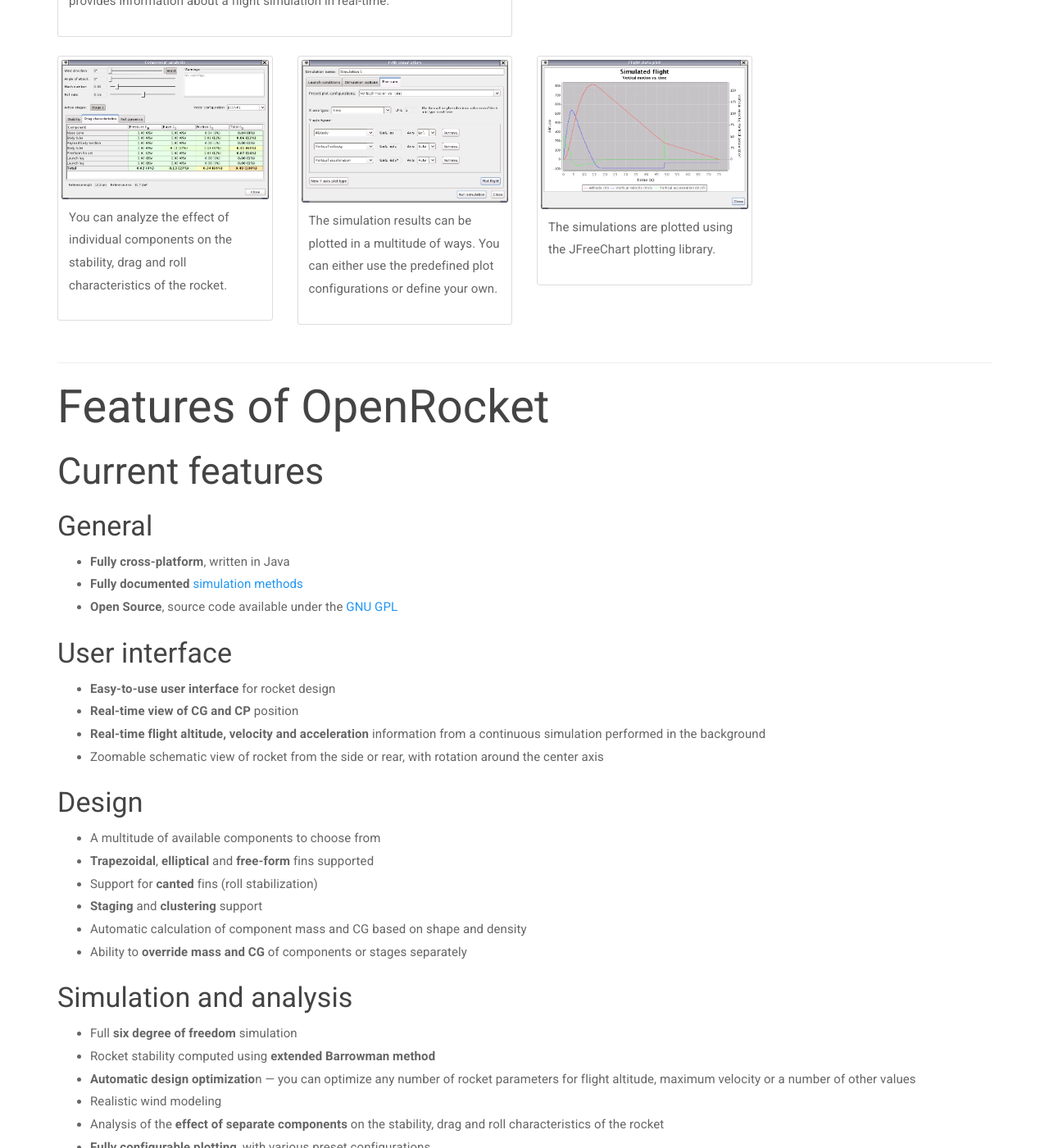
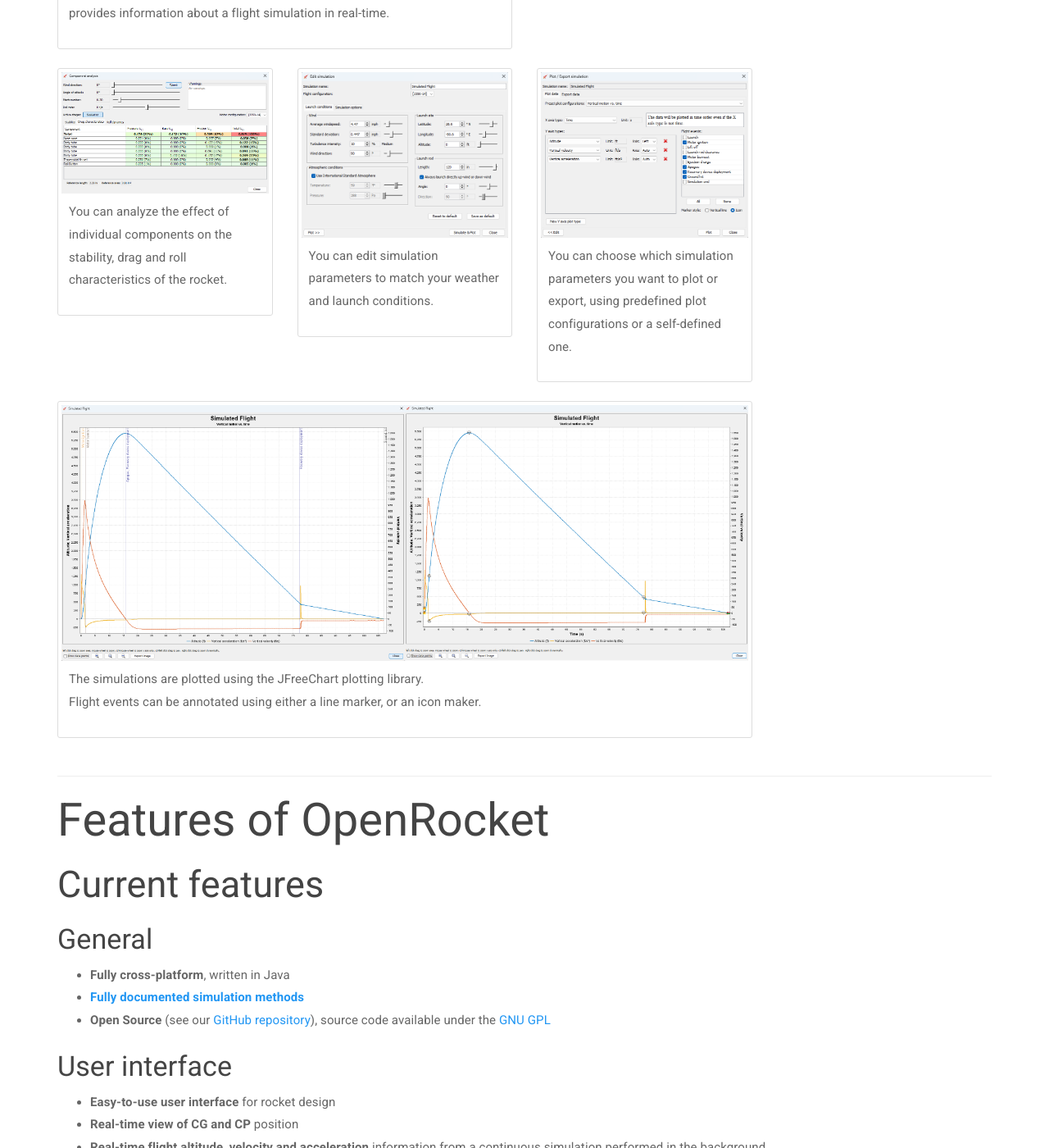
Before and after one commit to openrocket/openrocket.github.io, a Jekyll site: the page built from features.md, in a window 1280 px wide and 1400 px high, scrolled down 633 px. Shown: the whole window at 82% size. Built offline with Jekyll 4.4.1, drawn with Linux system fonts in a browser that asks for light colours; nearby versions of some CDN libraries; some of the changed text lies outside the part shown.

Commit message:
Update website screenshots + use some new tab hyperlinks

```diff
--- a/_includes/navbar.html
+++ b/_includes/navbar.html
@@ -25,8 +25,8 @@
           <ul class="dropdown-menu" role="menu">
 
             <li><a href="/features.html">Screenshots &amp; Features</a></li>
-            <li><a href="https://wiki.openrocket.info/User%27s_Guide">User Guides (Wiki)</a></li>
-            <li><a href="https://wiki.openrocket.info/Main_Page">More Guides (Wiki)</a></li>
+            <li><a href="https://wiki.openrocket.info/User%27s_Guide" target="_blank">User Guides (Wiki)</a></li>
+            <li><a href="https://wiki.openrocket.info/Main_Page" target="_blank">More Guides (Wiki)</a></li>
             <li><a href="/documentation.html">Technical Docs</a></li>
             <li><a href="release_notes.html">Release Notes</a></li>
           </ul>
@@ -37,7 +37,7 @@
         <li class="dropdown nav-button">
           <a href="#" class="dropdown-toggle" data-toggle="dropdown" role="button" aria-expanded="false">Contact<span class="caret"></span></a>
           <ul class="dropdown-menu" role="menu">
-            <li><a href="https://www.rocketryforum.com/forumdisplay.php?36-Rocketry-Electronics-and-Software">Rocketry Forum</a></li>
+            <li><a href="https://www.rocketryforum.com/forumdisplay.php?36-Rocketry-Electronics-and-Software" target="_blank">Rocketry Forum</a></li>
             <li><a href="contribute.html">Get Involved!</a></li>
             <li><a href="contact.html">Contact Info</a></li>
           </uL>
--- a/_includes/screenshots.html
+++ b/_includes/screenshots.html
@@ -3,8 +3,8 @@
 
 <div class="gallery row">
  <div class="col-xs-6">
-  <a class="thumbnail" href="{{ relative }}screenshots/main.png">
-   <img alt="Main interface" src="{{ relative }}screenshots/main.png" class="responsive">
+  <a class="thumbnail" href="{{ relative }}screenshots/01.Main-Window.png" target="_blank">
+   <img alt="Main interface" src="{{ relative }}screenshots/01.Main-Window.png" class="responsive">
    <div class="caption">
     <p>The main rocket design window is used to design the rocket and it also provides information about a flight simulation in real-time.</p>
    </div>
@@ -12,8 +12,8 @@
  </div>
 
  <div class="col-xs-3">
-  <a class="thumbnail" href="{{ relative }}screenshots/dialog-edit.png">
-   <img alt="Main interface" src="{{ relative }}screenshots/dialog-edit.png" class="responsive">
+  <a class="thumbnail" href="{{ relative }}screenshots/02.Component-Shape-Properties.png" target="_blank">
+   <img alt="Component shape properties" src="{{ relative }}screenshots/02.Component-Shape-Properties.png" class="responsive">
    <div class="caption">
     <p>
       The component shape and properties are defined in their own dialog.
@@ -24,8 +24,8 @@
 </div>
 <div class="gallery row">
  <div class="col-xs-3">
-  <a class="thumbnail" href="{{ relative }}screenshots/dialog-analysis.png">
-   <img alt="Main interface" src="{{ relative }}screenshots/dialog-analysis.png" class="responsive">
+  <a class="thumbnail" href="{{ relative }}screenshots/03.Analysis-Drag.png" target="_blank">
+   <img alt="Component analysis" src="{{ relative }}screenshots/03.Analysis-Drag.png" class="responsive">
    <div class="caption">
     <p>
       You can analyze the effect of individual components on the stability, drag and roll characteristics of the rocket.
@@ -35,22 +35,34 @@
  </div>
 
  <div class="col-xs-3">
-  <a class="thumbnail" href="{{ relative }}screenshots/dialog-plot-options.png">
-   <img alt="Main interface" src="{{ relative }}screenshots/dialog-plot-options.png" class="responsive">
+  <a class="thumbnail" href="{{ relative }}screenshots/04.Simulation-Edit.png" target="_blank">
+   <img alt="Simulation editing" src="{{ relative }}screenshots/04.Simulation-Edit.png" class="responsive">
    <div class="caption">
     <p>
-      The simulation results can be plotted in a multitude of ways. You can either use the predefined plot configurations or define your own.
+      You can edit simulation parameters to match your weather and launch conditions.
     </p>
    </div>
   </a>
  </div>
 
  <div class="col-xs-3">
-  <a class="thumbnail" href="{{ relative }}screenshots/dialog-plot.png">
-   <img alt="Main interface" src="{{ relative }}screenshots/dialog-plot.png" class="responsive">
+  <a class="thumbnail" href="{{ relative }}screenshots/05.Plot-Export.png" target="_blank">
+   <img alt="Simulation plot/export" src="{{ relative }}screenshots/05.Plot-Export.png" class="responsive">
    <div class="caption">
     <p>
-      The simulations are plotted using the JFreeChart plotting library.
+      You can choose which simulation parameters you want to plot or export, using predefined plot configurations or a self-defined one.
+    </p>
+   </div>
+  </a>
+ </div>
+</div>
+<div class="gallery row">
+ <div class="col-xs-9">
+  <a class="thumbnail" href="{{ relative }}screenshots/06.Plots.png" target="_blank">
+   <img alt="Simulation plots (left = line marker, right = icon marker)" src="{{ relative }}screenshots/06.Plots.png" class="responsive">
+   <div class="caption">
+    <p>
+      The simulations are plotted using the JFreeChart plotting library.<br>Flight events can be annotated using either a line marker, or an icon maker.
     </p>
    </div>
   </a>
--- a/features.md
+++ b/features.md
@@ -17,8 +17,8 @@
 ### General
 
  - **Fully cross-platform**, written in Java
- - **Fully documented** [simulation methods](/documentation.html)
- - **Open Source**, source code available under the [GNU GPL](https://www.gnu.org/licenses/gpl-3.0.txt)
+ - **[Fully documented simulation methods](/documentation.html)**
+ - **Open Source** (see our [GitHub repository](https://github.com/openrocket/openrocket)), source code available under the [GNU GPL](https://www.gnu.org/licenses/gpl-3.0.txt)
 
 ### User interface
 
@@ -30,17 +30,18 @@
 ### Design
 
  - A multitude of available components to choose from
- - **Trapezoidal**, **elliptical** and **free-form** fins supported
+ - **Trapezoidal**, **elliptical**, **free-form** and **tube** fins supported
  - Support for **canted** fins (roll stabilization)
  - **Staging** and **clustering** support
+ - **Pods** support
  - Automatic calculation of component mass and CG based on shape and density
- - Ability to **override mass and CG** of components or stages separately
+ - Ability to **override mass, CG and CD** of components or stages separately
 
 ### Simulation and analysis
 
  - Full **six degree of freedom** simulation
  - Rocket stability computed using **extended Barrowman method**
- - **Automatic design optimizatio**n — you can optimize any number of rocket parameters for flight altitude, maximum velocity or a number of other values
+ - **Automatic design optimization** — you can optimize any number of rocket parameters for flight altitude, maximum velocity or a number of other values
  - Realistic wind modeling
  - Analysis of the **effect of separate components** on the stability, drag and roll characteristics of the rocket
  - **Fully configurable plotting**, with various preset configurations
--- a/index.html
+++ b/index.html
@@ -85,7 +85,7 @@
 
   <div class="col-xs-8 col-sm-7 col-md-6">
     <h3>Choose the best and safest motors for your model</h3>
-    <p>With a huge database of motor data from <a href="http://www.thrustcurve.org">ThrustCurve</a> you can find the most appropriate motors for your model specifications.  Easily filter and search the database for motors that are suitable for your design.</p>
+    <p>With a huge database of motor data from <a href="http://www.thrustcurve.org" target="_blank">ThrustCurve</a> you can find the most appropriate motors for your model specifications.  Easily filter and search the database for motors that are suitable for your design.</p>
   </div>
 
   <div class="col-xs-4 col-sm-3 col-md-2">
```
Also changed, not shown: _includes/contribute-home.md (+1 -1 lines), contribute.md (+8 -7 lines), screenshots/01.Main-Window.png (added), screenshots/02.Component-Shape-Properties.png (added), screenshots/03.Analysis-Drag.png (added), screenshots/04.Simulation-Edit.png (added), screenshots/05.Plot-Export.png (added), screenshots/06.Plots.png (added), screenshots/dialog-analysis.png (deleted), screenshots/dialog-edit.png (deleted), screenshots/dialog-plot-options.png (deleted), screenshots/dialog-plot.png (deleted), screenshots/main.png (deleted), screenshots/slideshow_1.png (deleted), 2 more files.
